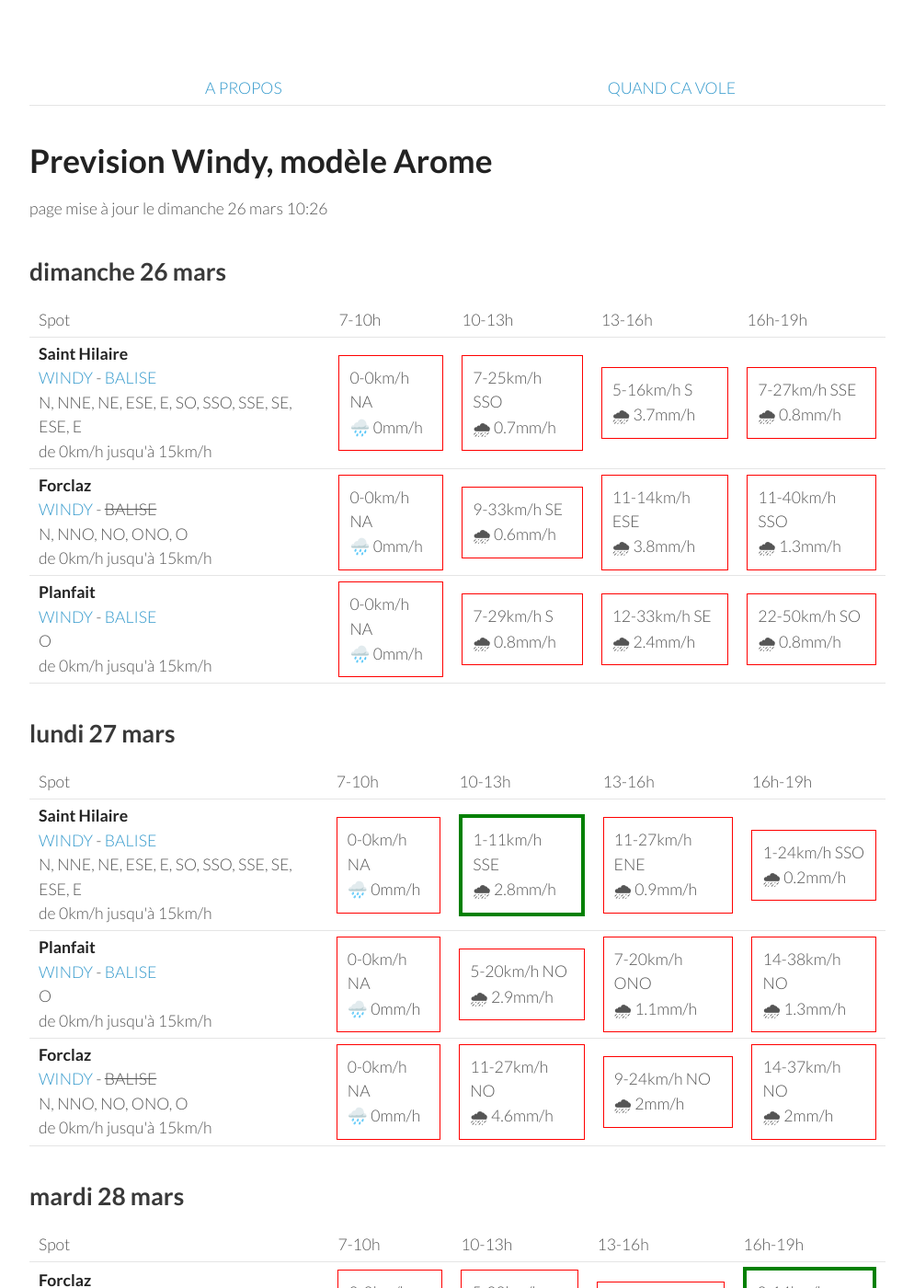
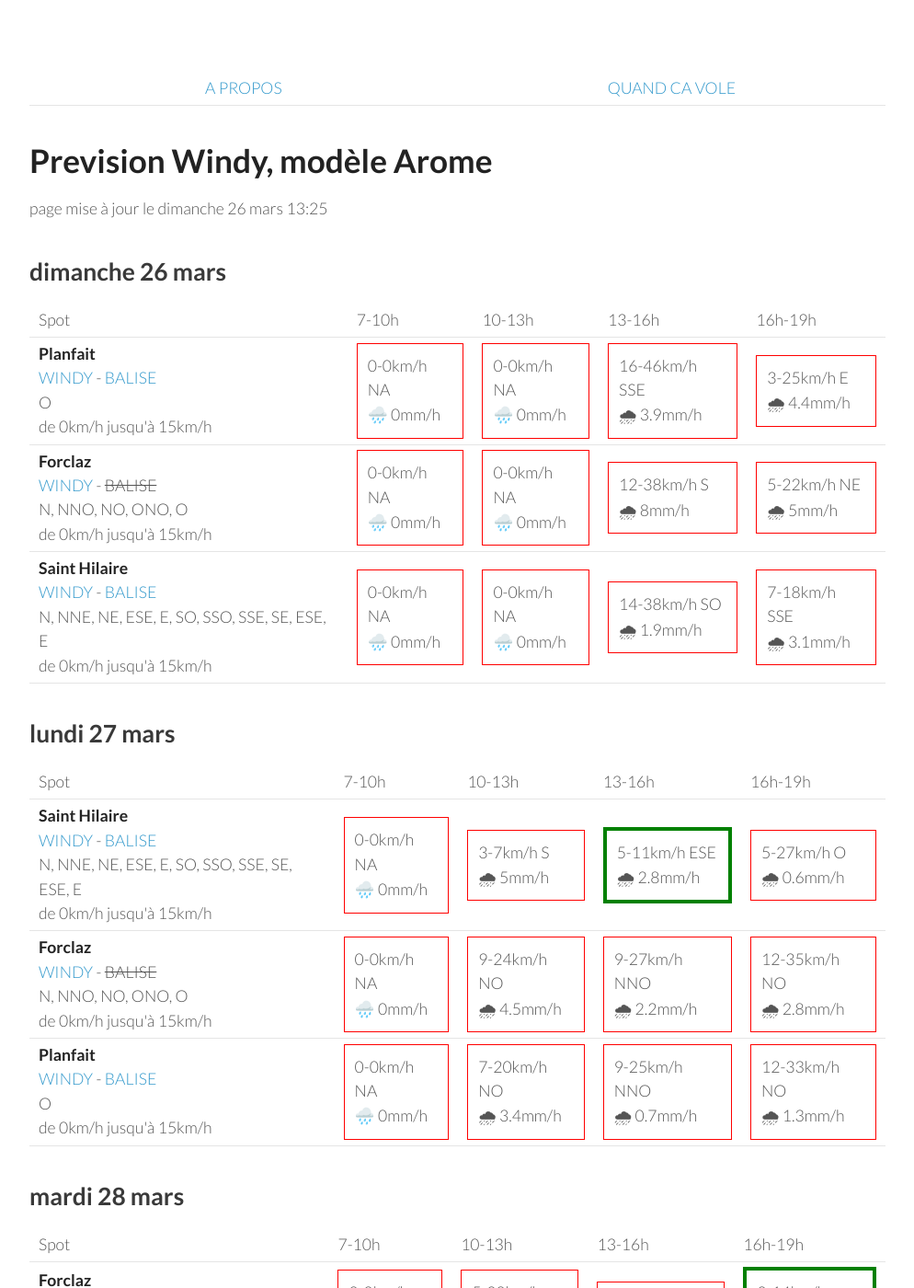
Before and after one commit to parapente-dans-le-nord/parapente-dans-le-nord.github.io, a Jekyll site: the page built from alpes_nord.markdown, in a window 1280 px wide and 1400 px high. Shown: the whole window at 92% size, without its empty margins (26-1020 px from the left). Built offline with Jekyll 4.4.1, drawn with Linux system fonts in a browser that asks for light colours.

Commit message:
update index.markdown

```diff
--- a/alpes_nord.markdown
+++ b/alpes_nord.markdown
@@ -7,7 +7,7 @@ title:  "Tous les spots"
 {: .links}
 
 # Prevision Windy, modèle Arome
-page mise à jour le dimanche 26 mars 10:26
+page mise à jour le dimanche 26 mars 13:25
 
 ## dimanche 26 mars
 
@@ -22,30 +22,30 @@ page mise à jour le dimanche 26 mars 10:26
       <td>16h-19h</td>
     </tr>
 <tr>
-        <td><strong>Saint Hilaire</strong><br><a href="https://windy.com/45.307/5.888?45.087,5.889,9,m:eUFagkX">WINDY</a> - <span class=""><a href="http://www.balisemeteo.com/balise.php?idBalise=61">BALISE</a> </span><br> <span class="vent-favorable">N, NNE, NE, ESE, E, SO, SSO, SSE, SE, ESE, E</span><br><span class="force-vent">de 0km/h jusqu'à 15km/h</span> </td>
+        <td><strong>Planfait</strong><br><a href="https://windy.com/45.853/6.223?45.415,6.223,8">WINDY</a> - <span class=""><a href="https://www.openwindmap.org/PP496">BALISE</a> </span><br> <span class="vent-favorable">O</span><br><span class="force-vent">de 0km/h jusqu'à 15km/h</span> </td>
 
             <td><div class="not-flyable"><p>0-0km/h NA</p><p>🌧️ 0mm/h</p></div></td>
-            <td><div class="not-flyable"><p>7-25km/h SSO</p><p>🌧 0.7mm/h</p></div></td>
-            <td><div class="not-flyable"><p>5-16km/h S</p><p>🌧 3.7mm/h</p></div></td>
-            <td><div class="not-flyable"><p>7-27km/h SSE</p><p>🌧 0.8mm/h</p></div></td>
+            <td><div class="not-flyable"><p>0-0km/h NA</p><p>🌧️ 0mm/h</p></div></td>
+            <td><div class="not-flyable"><p>16-46km/h SSE</p><p>️🌧 3.9mm/h</p></div></td>
+            <td><div class="not-flyable"><p>3-25km/h E</p><p>🌧 4.4mm/h</p></div></td>
 
     </tr>
 <tr>
         <td><strong>Forclaz</strong><br><a href="https://windy.com/45.814/6.247?45.375,6.246,8,m:eVwaglz">WINDY</a> - <span class="no-balise"> BALISE </span><br> <span class="vent-favorable">N, NNO, NO, ONO, O</span><br><span class="force-vent">de 0km/h jusqu'à 15km/h</span> </td>
 
             <td><div class="not-flyable"><p>0-0km/h NA</p><p>🌧️ 0mm/h</p></div></td>
-            <td><div class="not-flyable"><p>9-33km/h SE</p><p>🌧 0.6mm/h</p></div></td>
-            <td><div class="not-flyable"><p>11-14km/h ESE</p><p>🌧 3.8mm/h</p></div></td>
-            <td><div class="not-flyable"><p>11-40km/h SSO</p><p>🌧 1.3mm/h</p></div></td>
+            <td><div class="not-flyable"><p>0-0km/h NA</p><p>🌧️ 0mm/h</p></div></td>
+            <td><div class="not-flyable"><p>12-38km/h S</p><p>️🌧 8mm/h</p></div></td>
+            <td><div class="not-flyable"><p>5-22km/h NE</p><p>🌧 5mm/h</p></div></td>
 
     </tr>
 <tr>
-        <td><strong>Planfait</strong><br><a href="https://windy.com/45.853/6.223?45.415,6.223,8">WINDY</a> - <span class=""><a href="https://www.openwindmap.org/PP496">BALISE</a> </span><br> <span class="vent-favorable">O</span><br><span class="force-vent">de 0km/h jusqu'à 15km/h</span> </td>
+        <td><strong>Saint Hilaire</strong><br><a href="https://windy.com/45.307/5.888?45.087,5.889,9,m:eUFagkX">WINDY</a> - <span class=""><a href="http://www.balisemeteo.com/balise.php?idBalise=61">BALISE</a> </span><br> <span class="vent-favorable">N, NNE, NE, ESE, E, SO, SSO, SSE, SE, ESE, E</span><br><span class="force-vent">de 0km/h jusqu'à 15km/h</span> </td>
 
             <td><div class="not-flyable"><p>0-0km/h NA</p><p>🌧️ 0mm/h</p></div></td>
-            <td><div class="not-flyable"><p>7-29km/h S</p><p>🌧 0.8mm/h</p></div></td>
-            <td><div class="not-flyable"><p>12-33km/h SE</p><p>🌧 2.4mm/h</p></div></td>
-            <td><div class="not-flyable"><p>22-50km/h SO</p><p>🌧 0.8mm/h</p></div></td>
+            <td><div class="not-flyable"><p>0-0km/h NA</p><p>🌧️ 0mm/h</p></div></td>
+            <td><div class="not-flyable"><p>14-38km/h SO</p><p>️🌧 1.9mm/h</p></div></td>
+            <td><div class="not-flyable"><p>7-18km/h SSE</p><p>🌧 3.1mm/h</p></div></td>
 
     </tr>
 
@@ -68,27 +68,27 @@ page mise à jour le dimanche 26 mars 10:26
         <td><strong>Saint Hilaire</strong><br><a href="https://windy.com/45.307/5.888?45.087,5.889,9,m:eUFagkX">WINDY</a> - <span class=""><a href="http://www.balisemeteo.com/balise.php?idBalise=61">BALISE</a> </span><br> <span class="vent-favorable">N, NNE, NE, ESE, E, SO, SSO, SSE, SE, ESE, E</span><br><span class="force-vent">de 0km/h jusqu'à 15km/h</span> </td>
 
             <td><div class="not-flyable"><p>0-0km/h NA</p><p>🌧️ 0mm/h</p></div></td>
-            <td><div class="flyable"><p>1-11km/h SSE</p><p>🌧 2.8mm/h</p></div></td>
-            <td><div class="not-flyable"><p>11-27km/h ENE</p><p>🌧 0.9mm/h</p></div></td>
-            <td><div class="not-flyable"><p>1-24km/h SSO</p><p>🌧 0.2mm/h</p></div></td>
+            <td><div class="not-flyable"><p>3-7km/h S</p><p>🌧 5mm/h</p></div></td>
+            <td><div class="flyable"><p>5-11km/h ESE</p><p>🌧 2.8mm/h</p></div></td>
+            <td><div class="not-flyable"><p>5-27km/h O</p><p>🌧 0.6mm/h</p></div></td>
+
+    </tr>
+<tr>
+        <td><strong>Forclaz</strong><br><a href="https://windy.com/45.814/6.247?45.375,6.246,8,m:eVwaglz">WINDY</a> - <span class="no-balise"> BALISE </span><br> <span class="vent-favorable">N, NNO, NO, ONO, O</span><br><span class="force-vent">de 0km/h jusqu'à 15km/h</span> </td>
+
+            <td><div class="not-flyable"><p>0-0km/h NA</p><p>🌧️ 0mm/h</p></div></td>
+            <td><div class="not-flyable"><p>9-24km/h NO</p><p>🌧 4.5mm/h</p></div></td>
+            <td><div class="not-flyable"><p>9-27km/h NNO</p><p>🌧 2.2mm/h</p></div></td>
+            <td><div class="not-flyable"><p>12-35km/h NO</p><p>🌧 2.8mm/h</p></div></td>
 
     </tr>
 <tr>
         <td><strong>Planfait</strong><br><a href="https://windy.com/45.853/6.223?45.415,6.223,8">WINDY</a> - <span class=""><a href="https://www.openwindmap.org/PP496">BALISE</a> </span><br> <span class="vent-favorable">O</span><br><span class="force-vent">de 0km/h jusqu'à 15km/h</span> </td>
 
             <td><div class="not-flyable"><p>0-0km/h NA</p><p>🌧️ 0mm/h</p></div></td>
-            <td><div class="not-flyable"><p>5-20km/h NO</p><p>🌧 2.9mm/h</p></div></td>
-            <td><div class="not-flyable"><p>7-20km/h ONO</p><p>🌧 1.1mm/h</p></div></td>
-            <td><div class="not-flyable"><p>14-38km/h NO</p><p>🌧 1.3mm/h</p></div></td>
-
-    </tr>
-<tr>
-        <td><strong>Forclaz</strong><br><a href="https://windy.com/45.814/6.247?45.375,6.246,8,m:eVwaglz">WINDY</a> - <span class="no-balise"> BALISE </span><br> <span class="vent-favorable">N, NNO, NO, ONO, O</span><br><span class="force-vent">de 0km/h jusqu'à 15km/h</span> </td>
-
-            <td><div class="not-flyable"><p>0-0km/h NA</p><p>🌧️ 0mm/h</p></div></td>
-            <td><div class="not-flyable"><p>11-27km/h NO</p><p>🌧 4.6mm/h</p></div></td>
-            <td><div class="not-flyable"><p>9-24km/h NO</p><p>🌧 2mm/h</p></div></td>
-            <td><div class="not-flyable"><p>14-37km/h NO</p><p>🌧 2mm/h</p></div></td>
+            <td><div class="not-flyable"><p>7-20km/h NO</p><p>🌧 3.4mm/h</p></div></td>
+            <td><div class="not-flyable"><p>9-25km/h NNO</p><p>🌧 0.7mm/h</p></div></td>
+            <td><div class="not-flyable"><p>12-33km/h NO</p><p>🌧 1.3mm/h</p></div></td>
 
     </tr>
 
```
